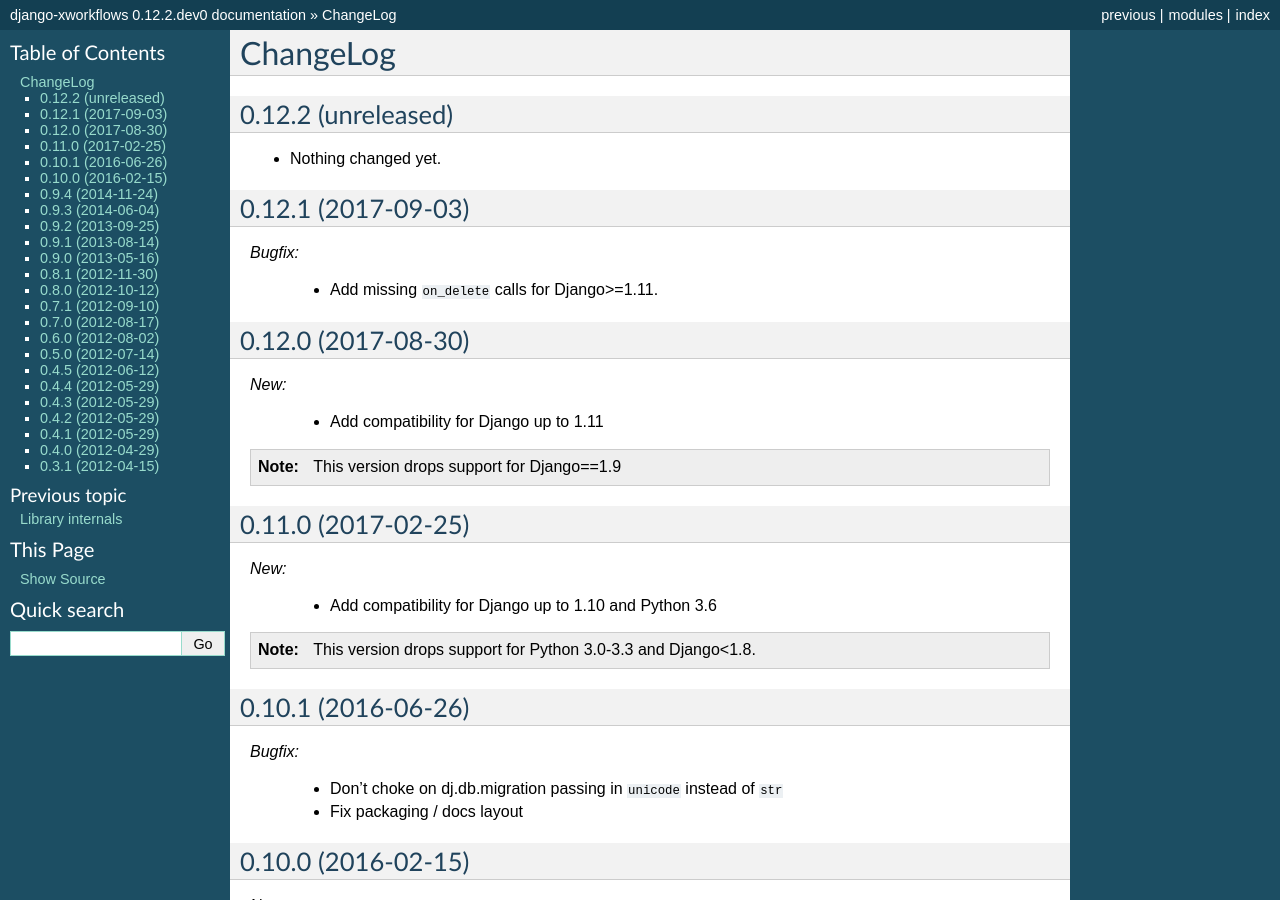
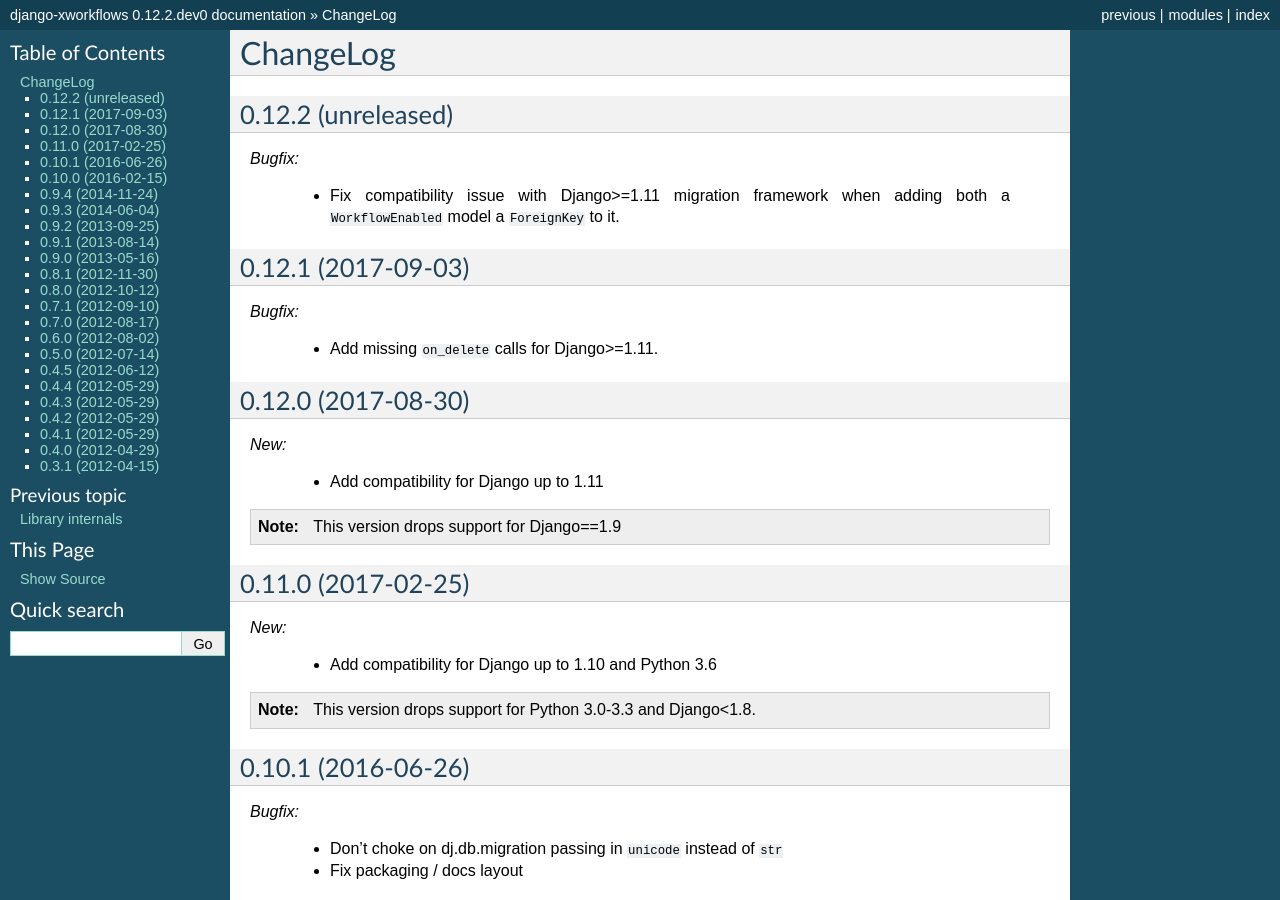
Before and after one commit to rbarrois/django_xworkflows, a Sphinx documentation site: the page built from docs/changelog.rst, in a window 1280 px wide and 900 px high. Built offline with Sphinx 7.4.7, drawn with Linux system fonts in a browser that asks for light colours.

Commit message:
Update ChangeLog for 127dd66bac.

```diff
--- a/docs/changelog.rst
+++ b/docs/changelog.rst
@@ -4,7 +4,10 @@
 0.12.2 (unreleased)
 -------------------
 
-- Nothing changed yet.
+*Bugfix:*
+
+    - Fix compatibility issue with Django>=1.11 migration framework when adding
+      both a ``WorkflowEnabled`` model a ``ForeignKey`` to it.
 
 
 0.12.1 (2017-09-03)
```
